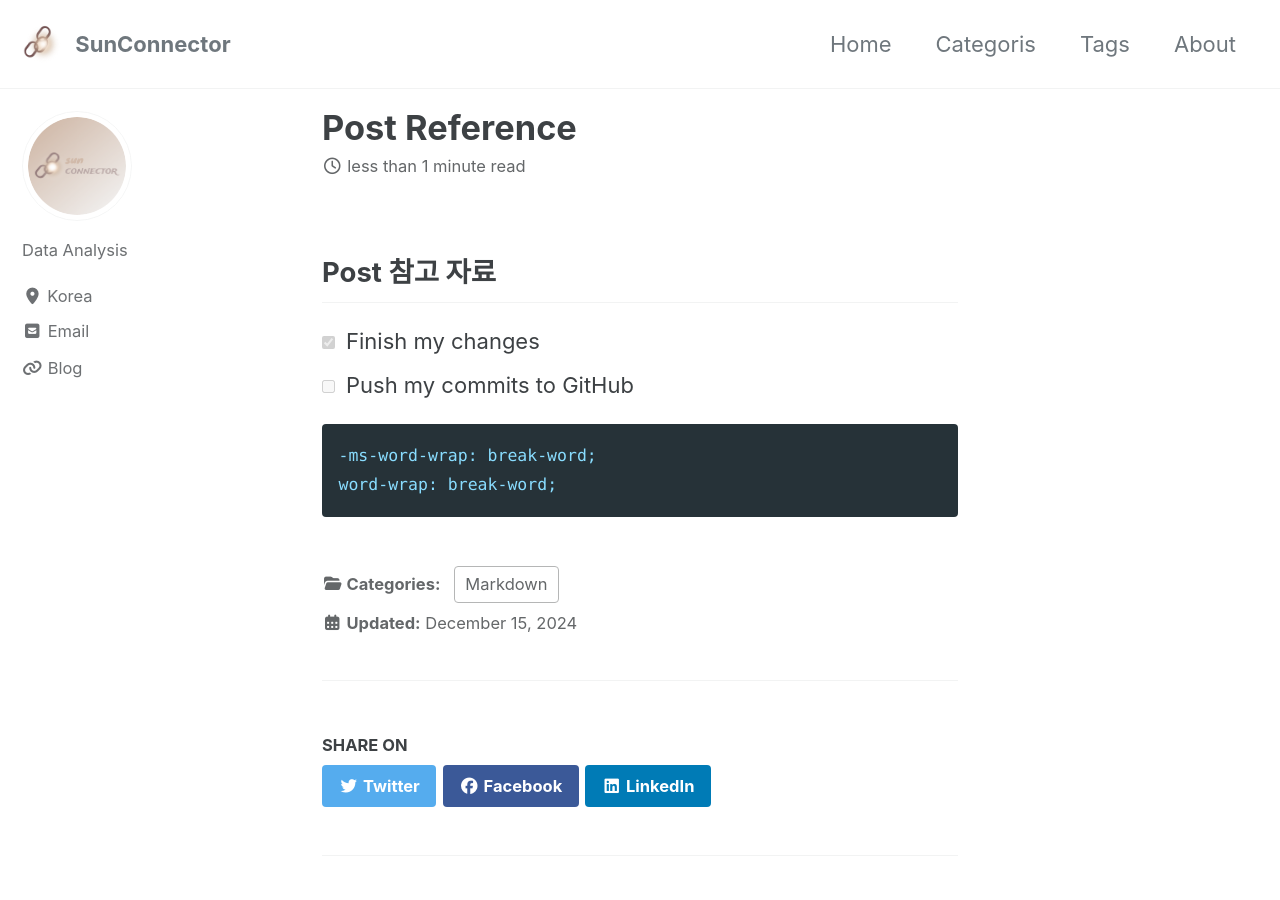
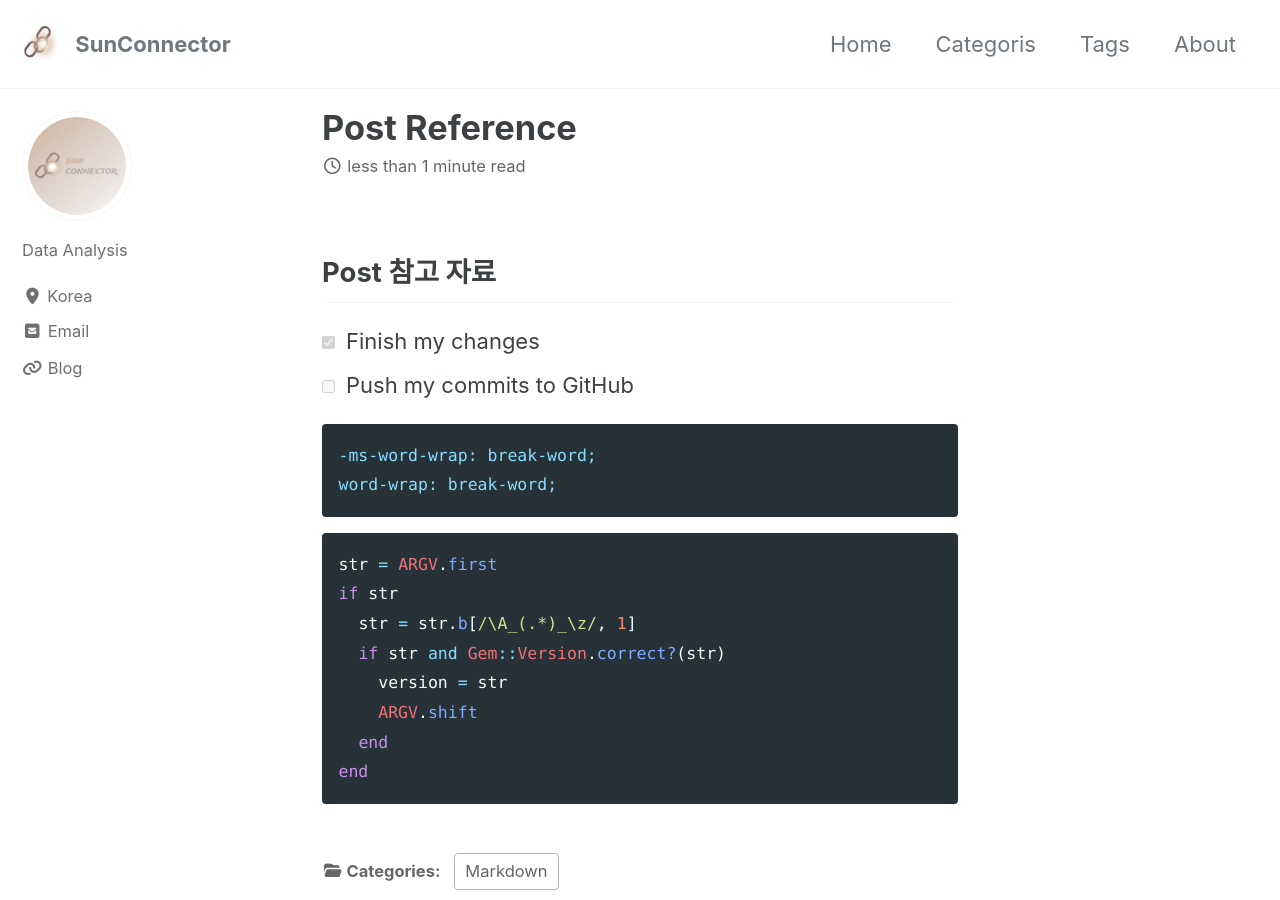
Before and after one commit to sunconnector/sunconnector.github.io, a Jekyll site: the page built from _posts/2024-12-15-reference.md, in a window 1280 px wide and 900 px high. Built offline with Jekyll 4.4.1, drawn with Linux system fonts in a browser that asks for light colours; cached includes are drawn as plain includes.

Commit message:
update reference

````diff
--- a/_posts/2024-12-15-reference.md
+++ b/_posts/2024-12-15-reference.md
@@ -14,3 +16,14 @@ categories:
 -ms-word-wrap: break-word;
 word-wrap: break-word;
 ```
+
+```ruby
+str = ARGV.first
+if str
+  str = str.b[/\A_(.*)_\z/, 1]
+  if str and Gem::Version.correct?(str)
+    version = str
+    ARGV.shift
+  end
+end
+```
````
Also changed, not shown: other parts of _posts/2024-12-15-reference.md (+2 -0 lines).
